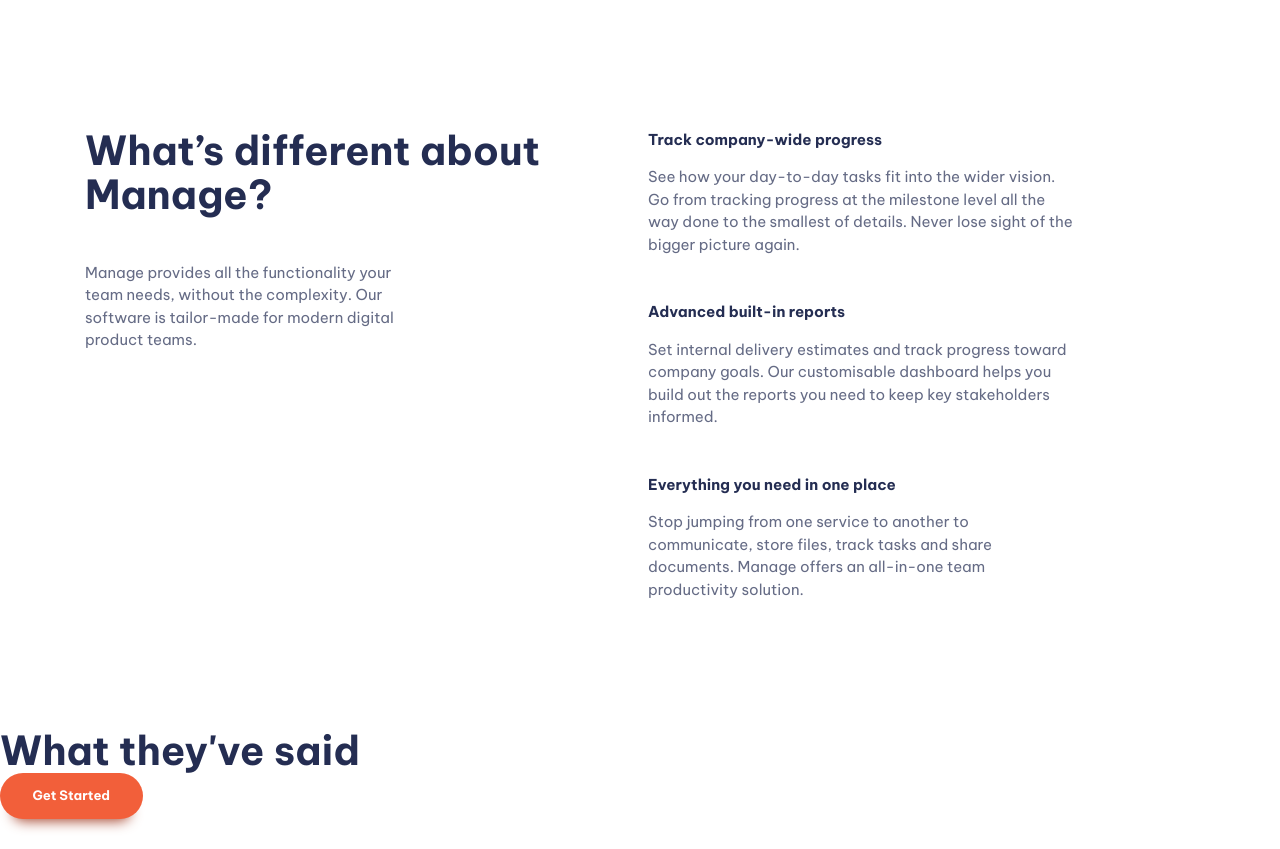
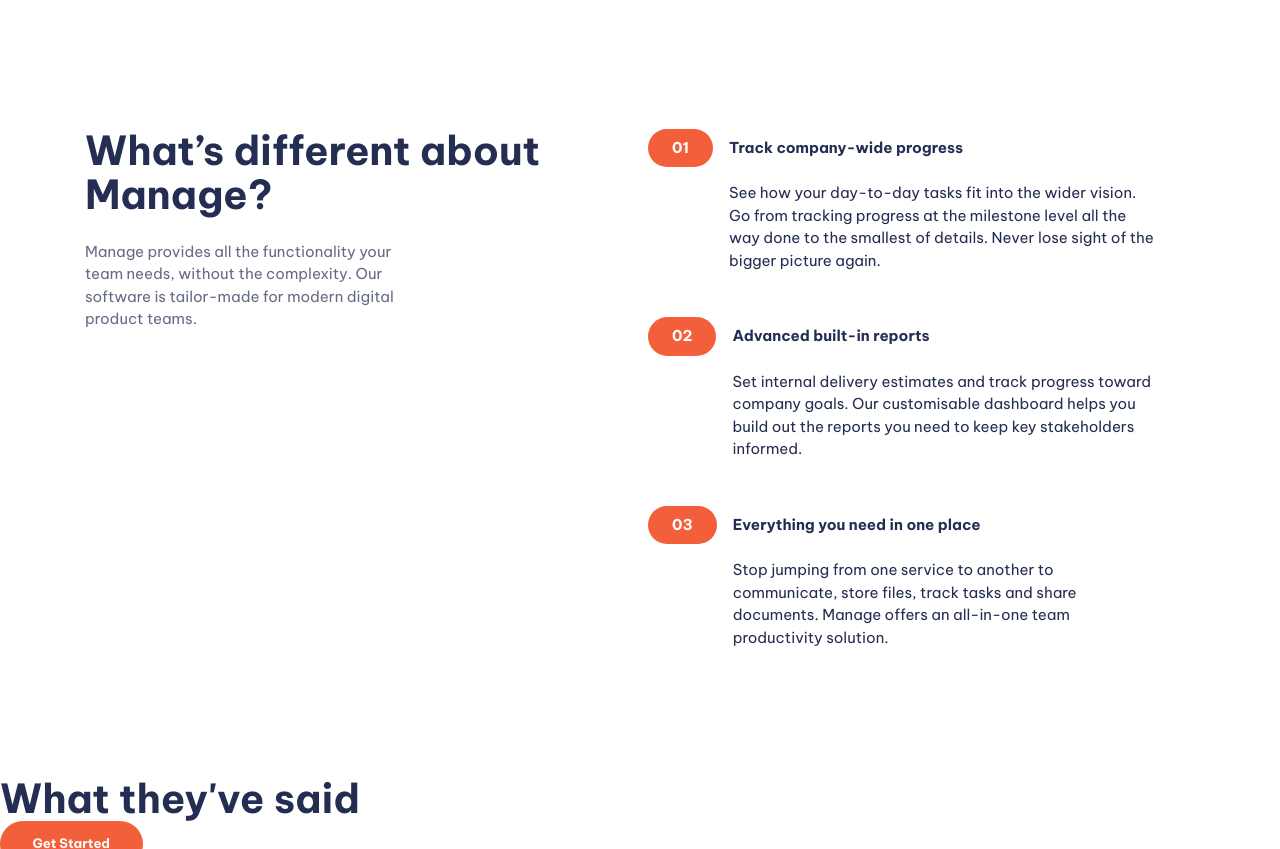
Before and after one commit to spadev2015/fem-manage-landing-page, a plain HTML site: page index.html in a window 1280 px wide. Shown: the part 700-1549 px from the top of the page. Drawn offline with Linux system fonts and the light colour scheme.

Commit message:
Found bug in layout
fixed bug in layout

```diff
--- a/index.html
+++ b/index.html
@@ -55,7 +55,7 @@
     <section class="padding-block-900">
       <div class="container">
         <div class="even-columns">
-            <div class="flow">
+          <div class="flow text-center-sm-only margin" style="--flow-spacer: 1.5rem">
             <h2 class="fs-secondary-heading fw-bold">What’s different about Manage?</h2>
             <p>Manage provides all the functionality your team needs, without the complexity. Our software is
               tailor-made for modern
@@ -64,24 +64,35 @@
           <div>
             <ul class="numbered-items flow" role="list">
               <li>
-                  <div class="flow" style="--flow-spacer: 1em;">
-                    <h3 class="fs-66 fw-bold">Track company-wide progress</h3>
-                    <p data-width="wide">See how your day-to-day tasks fit into the wider vision. Go from tracking progress at the milestone
-                      level all the way done to the smallest of details. Never lose sight of the bigger picture again.</p>
+                <div class="flow" style="--flow-spacer: 1em">
+                  <h3 class="fw-bold">Track company-wide progress</h3>
+                  <p class="numbered-items__body" data-width="wide">See how your day-to-day tasks fit into the wider
+                    vision. Go from tracking
+                    progress at the milestone
+                    level all the way
+                    done to the smallest of details. Never lose sight of the bigger picture again.</p>
                 </div>
               </li>
               <li>
-                  <div class="flow" style="--flow-spacer: 1em;">
-                    <h3 class="fs-66 fw-bold">Advanced built-in reports</h3>
-                    <p data-width="wide">Set internal delivery estimates and track progress toward company goals. Our customisable dashboard
-                      helps you build out the reports you need to keep key stakeholders informed.</p>
+                <div class="flow" style="--flow-spacer: 1em">
+                  <h3 class=" fw-bold">Advanced built-in reports</h3>
+                  <p class="numbered-items__body" data-width="wide">Set internal delivery estimates and track progress
+                    toward company goals. Our
+                    customisable dashboard
+                    helps you build out
+                    the reports you need to keep key stakeholders informed.</p>
+
                 </div>
               </li>
               <li>
-                  <div class="flow" style="--flow-spacer: 1em;">
-                    <h3 class="fs-66 fw-bold">Everything you need in one place</h3>
-                    <p data-width="wide">Stop jumping from one service to another to communicate, store files, track tasks and share
-                      documents. Manage offers an all-in-one team productivity solution.</p>
+                <div class="flow" style="--flow-spacer: 1em">
+                  <h3 class=" fw-bold">Everything you need in one place</h3>
+                  <p class="numbered-items__body" data-width="wide">Stop jumping from one service to another to
+                    communicate, store files, track tasks
+                    and share
+                    documents. Manage offers an
+                    all-in-one team productivity solution.</p>
+
                 </div>
               </li>
             </ul>
@@ -174,7 +185,7 @@
         <div class="primary-footer-form">
           <form action="">
             <input type="email">
-            <button class="button" data-glow="none">Go</button>
+            <button class="button" data-shadow="none">Go</button>
           </form>
           <p>Copyright 2020. All Rights Reserved</p>
         </div>
--- a/style.css
+++ b/style.css
@@ -126,28 +126,30 @@ picture {
 
 /* General Styling */
 
-body{
+
+body {
   font-size: var(--fs-body);
   font-family: var(--ff-body);
   color: var(--clr-primary-400);
-  margin-inline: auto;;
 }
 
-p:not([class]){
+p:not([class]) {
   opacity: 0.7;
   max-width: 32ch;
 }
 
-p[data-width="wide"]{
+p[data-width="wide"] {
   max-width: 42ch;
 }
+/* button */
 
-.button{
+.button {
   display: inline-flex;
-  border:0;
+  cursor: pointer;
+  text-decoration: none;
+  border: 0;
   border-radius: 100vmax;
   padding: 1.25em 2.5em;
-  text-decoration: none;
   font-weight: var(--fw-bold);
   font-size: var(--fs-button);
   line-height: 1;
@@ -156,24 +158,24 @@ p[data-width="wide"]{
   box-shadow: 0 1.125em 1em -1em var(--clr-accent-500);
 }
 
-.button:hover,
-.button:focus-visible{
-background-color: var(--clr-accent-300);
-cursor: pointer;
-}
-
-.button[data-type="inverted"]{
+.button[data-type="inverted"] {
   background-color: var(--clr-neutral-100);
   color: var(--clr-accent-400);
 }
+
+.button[data-shadow="none"] {
+  box-shadow: none;
+}
+
+.button:hover,
+.button:focus-visible {
+  background-color: var(--clr-accent-300);
+}
+
 .button[data-type="inverted"]:hover,
-.button[data-type="inverted"]:focus-visible{
+.button[data-type="inverted"]:focus-visible {
   background-color: var(--clr-neutral-100);
   color: var(--clr-accent-300);
-}
-
-.button[data-glow='none']{
-  box-shadow: none;
 }
 
 /* Nav Styles */
@@ -328,6 +330,7 @@ input:where([type="text"], [type="email"]){
 
 /* Footer Nav */
 
+
 .footer-nav{
   columns: 2;
   gap: clamp(var(--size-200), 30vw, var(--size-900));
@@ -392,6 +395,45 @@ input:where([type="text"], [type="email"]){
   background-position:-15rem -5rem, 80rem -40rem;
   opacity: .1;
 }
+
+/* Numbered Items */
+
+.numbered-items {
+  counter-reset: count;
+}
+
+.numbered-items li {
+  counter-increment: count;
+}
+
+.numbered-items div {
+  display: grid;
+  align-items: center;
+  grid-template-columns: min-content 1fr;
+  column-gap: var(--size-400);
+}
+
+.numbered-items p{
+  grid-column: 1 / -1;
+
+}
+
+@media (min-width: 30em){
+  .numbered-items p{
+    grid-column: 2 / -1;
+  }
+}
+
+
+.numbered-items div::before {
+  content: "0" counter(count);
+  color: var(--clr-neutral-100);
+  font-weight: var(--fw-bold);
+  background-color: var(--clr-accent-400);
+  padding: var(--size-200) var(--size-500);
+  border-radius: 100vw;
+}
+
 
 
 /*Utility Classes*/
```
Lines whose indentation alone changed are shown as unchanged.
